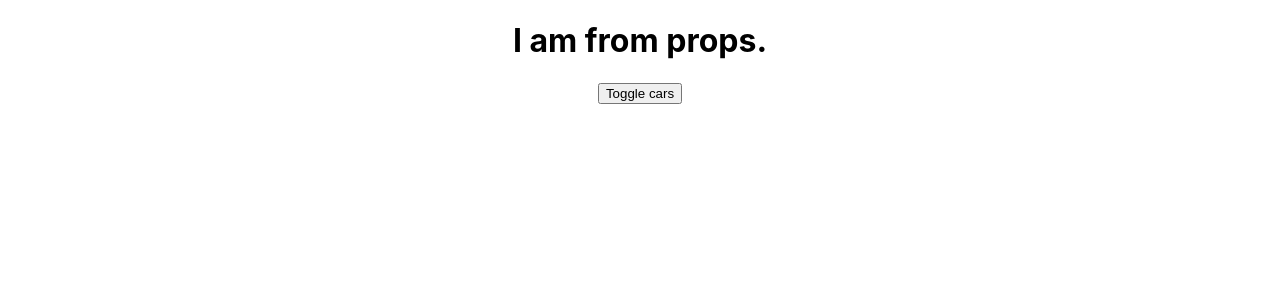
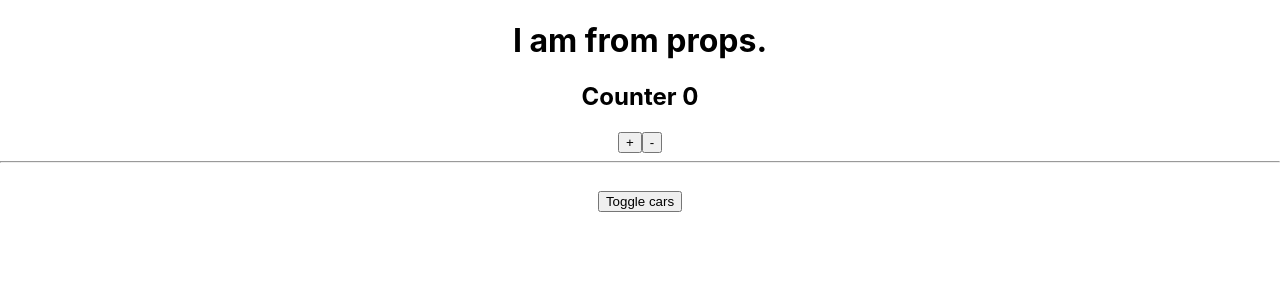
Before and after one commit to AlekseiFadeev/react-theory, a React (Create React App) app: page / in a window 1280 px wide. Shown: the top 300 px of the page. Built offline with nearby package versions, Linux system fonts and the light colour scheme.

Commit message:
counter component

```diff
--- a/src/App.js
+++ b/src/App.js
@@ -1,6 +1,8 @@
 import React, {Component} from 'react';
 import './App.scss';
 import Car from './Car/Car'
+import ErrorBoundary from './ErrorBoundary/ErrorBoundary'
+import Counter from "./Counter/Counter";
 
 class App extends Component {
 
@@ -57,6 +59,7 @@
         if(this.state.showCars) {
             cars = this.state.cars.map((car, index) => {
                 return (
+                    <ErrorBoundary key={index}>
                         <Car
                             key={index}
                             name={car.name}
@@ -64,6 +67,7 @@
                             onDelete={this.deleteHandler.bind(this, index)}
                             onChangeName={(event) => this.onChangeName(event.target.value, index)}
                         />
+                    </ErrorBoundary>
                 )
             })
         }
@@ -73,7 +77,10 @@
                 {/*<h1>{this.state.pageTitle}</h1>*/}
                 <h1>{this.props.title}</h1>
 
+                <Counter />
+                <hr/>
                 <button
+                    style={{marginTop: 20}}
                     onClick={this.toggleCarsHandler}
                 >Toggle cars</button>
 
--- a/src/Car/Car.js
+++ b/src/Car/Car.js
@@ -17,19 +17,19 @@
         console.log("Car componentWillUpdate", nextProps, nextState)
     }
 
-    static getDerivedStateFromProps(nextProps, prevState) {
-        console.log("Car getDerivedStateFromProps", nextProps, prevState)
-
-        return prevState
-    }
+    // static getDerivedStateFromProps(nextProps, prevState) {
+    //     console.log("Car getDerivedStateFromProps", nextProps, prevState)
+    //
+    //     return prevState
+    // }
 
     componentDidUpdate(prevProps, prevState, snapshot) {
         console.log("Car componentDidUpdate", prevProps, prevState)
     }
 
-    getSnapshotBeforeUpdate(prevProps, prevState) {
-        console.log("Car getSnapshotBeforeUpdate")
-    }
+    // getSnapshotBeforeUpdate(prevProps, prevState) {
+    //     console.log("Car getSnapshotBeforeUpdate")
+    // }
 
     componentWillUnmount() {
         console.log("Car componentWillUnmount")
@@ -37,6 +37,7 @@
 
     render() {
         console.log("Car render")
+
         const inputClasses = ['input'];
 
         if(this.props.name !== '') {
--- /dev/null
+++ b/src/Counter/Counter.js
@@ -0,0 +1,28 @@
+import React, {Component} from "react";
+
+export default class Counter extends Component {
+    state = {
+        counter: 0
+    }
+
+    addCounter = () => {
+        this.setState({
+            counter: this.state.counter + 1
+        })
+    }
+
+    render() {
+        // return (
+        //     <div>
+        //         <h2>Counter {this.state.counter}</h2>
+        //         <button onClick={this.addCounter}>+</button>
+        //         <button onClick={() => this.setState({counter: this.state.counter - 1})}>-</button>
+        //     </div>
+        // )
+        return [
+            <h2 key={'1'}>Counter {this.state.counter}</h2>,
+            <button key={'2'} onClick={this.addCounter}>+</button>,
+            <button key={'3'} onClick={() => this.setState({counter: this.state.counter - 1})}>-</button>
+        ]
+    }
+}
--- /dev/null
+++ b/src/ErrorBoundary/ErrorBoundary.js
@@ -0,0 +1,21 @@
+import React, {Component} from "react";
+
+export default class ErrorBoundary extends Component{
+    state = {
+        hasError: false
+    }
+
+    componentDidCatch(error, errorInfo) {
+        this.setState({
+            hasError: true
+        })
+    }
+
+    render() {
+        if(this.state.hasError) {
+            return <h1 style={{color: 'red'}}>Something went wrong</h1>
+        }
+
+        return this.props.children
+    }
+}
```
Lines whose indentation alone changed are shown as unchanged.
